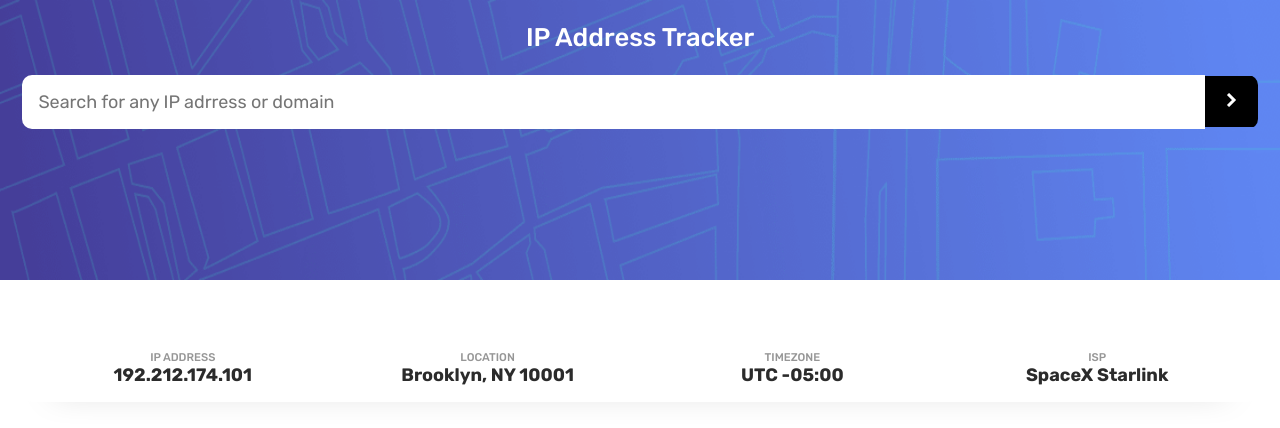
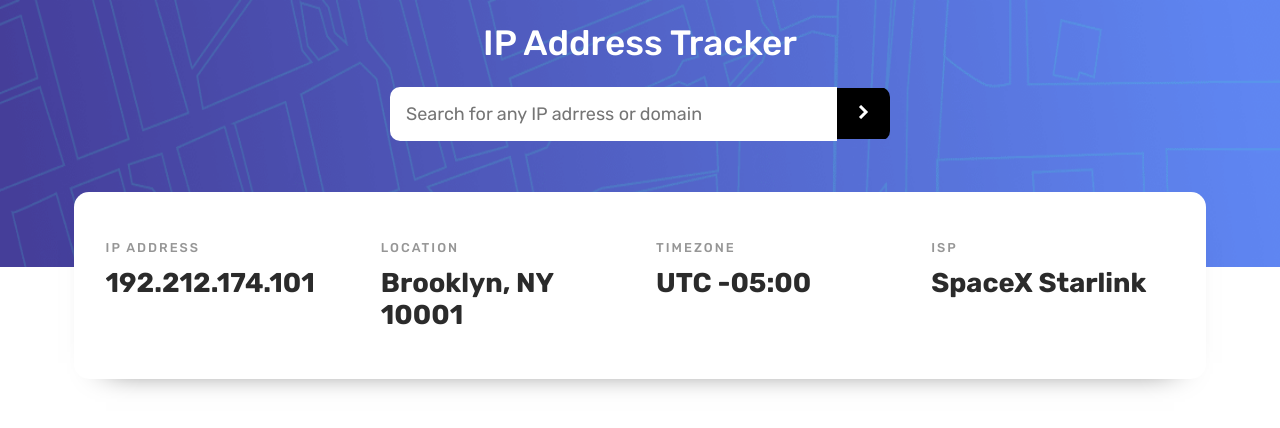
Before and after one commit to iprinceroyy/ip-address-tracker, a website built with Parcel: page index.html in a window 1280 px wide. Built offline with nearby package versions, Linux system fonts and the light colour scheme.

Commit message:
update tracker info div

```diff
--- a/index.html
+++ b/index.html
@@ -9,6 +9,8 @@
     <link rel="icon" type="image/png" sizes="32x32" href="./src/images/favicon-32x32.png">
 
     <link rel="stylesheet" href="src/scss/index.scss">
+
+    <script type="module" defer src="./src/js/controller.js"></script>
 
     <title>IP Address Tracker</title>
 </head>
@@ -23,22 +25,22 @@
             </div>
         </form>
         <div class="info tracker__info">
-            <address>
+            <address class="data">
                 <p>ip address</p>
                 <p>192.212.174.101</p>
             </address>
 
-            <address>
+            <address class="data">
                 <p>location</p>
                 <p>Brooklyn, NY 10001</p>
             </address>
 
-            <time>
+            <time class="data">
                 <p>timezone</p>
                 <p>UTC -05:00</p>
             </time>
 
-            <address>
+            <address class="data">
                 <p>isp</p>
                 <p>SpaceX Starlink</p>
             </address>
--- /dev/null
+++ b/src/js/controller.js
@@ -0,0 +1,4 @@
+if (module.hot) {
+    module.hot.accept();
+}
+console.log("hey");
--- a/src/scss/index.scss
+++ b/src/scss/index.scss
@@ -8,7 +8,7 @@
 .container {
     min-height: 100vh;
     display: grid;
-    grid-template-rows: 35% 75%;
+    grid-template-rows: 1fr 2fr;
     font-family: var.$font-family;
 }
 
@@ -20,18 +20,27 @@
     gap: 1.4rem;
     background-image: url("../images/pattern-bg.png");
     background-repeat: no-repeat;
-    background-size: 100% 100%;
+    background-size: 100% 35vh;
+    @media(min-width: 45rem) {
+        align-items: center;
+    }
     &--heading {
         font-size: 1.6rem;
         text-align: center;
         font-weight: var.$fw-500;
         color: hsl(0, 0%, 100%);
+        @media(min-width: 1024px) {
+            font-size: 2.2rem;
+        }
     }
     &__form {
         display: flex;
         align-items: center;
         border-radius: 10px;
         overflow: hidden;
+        @media(min-width: 45rem) {
+            width: min(90%, 500px);
+        }
     }
     &__form--btn {
         padding: 1rem 1.3rem;
@@ -52,24 +61,29 @@
 }
 
 .tracker__info {
-    width: calc(100% + -2.8rem);
+    width: min(88.5%, 1200px);
     position: absolute;
-    bottom: -7.6rem;
+    bottom: -12rem;
     z-index: 3;
     display: grid;
-    gap: 1rem;
-    grid-template-columns: repeat(auto-fit, minmax(200px, 1fr));
+    gap: 2rem;
+    grid-template-columns: repeat(auto-fit, minmax(185px, 1fr));
     justify-items: center;
     text-align: center;
     padding: 1rem;
     background-color: hsl(0, 0%, 100%);
-    border-radius: 10px;
+    border-radius: 15px;
     box-shadow: 0 1rem 2rem -2rem;
-    address {
-        font-style: normal;
+    @media(min-width: 45rem) {
+        justify-items: flex-start;
+        bottom: -7rem;
+        text-align: start;
+        padding-block: 3rem;
+        padding-inline: 2rem;
     }
     p:nth-of-type(1) {
-        font-size: 0.7rem;
+        font-size: 0.8rem;
+        letter-spacing: 2px;
         text-transform: uppercase;
         font-weight: var.$fw-500;
         color: var.$dark-gray;
@@ -78,5 +92,19 @@
         font-size: var.$font-size;
         font-weight: var.$fw-700;
         color: var.$very-dark-gray;
+        @media(min-width: 1280px) {
+            font-size: 1.7rem;
+        }
     }
 }
+
+.data {
+    font-style: normal;
+    display: flex;
+    flex-direction: column;
+    gap: 0.7rem;
+    @media(min-width: 1024rem) {
+        padding-right: 3rem;
+        border-right: 2px solid var.$very-dark-gray;
+    }
+}
```
